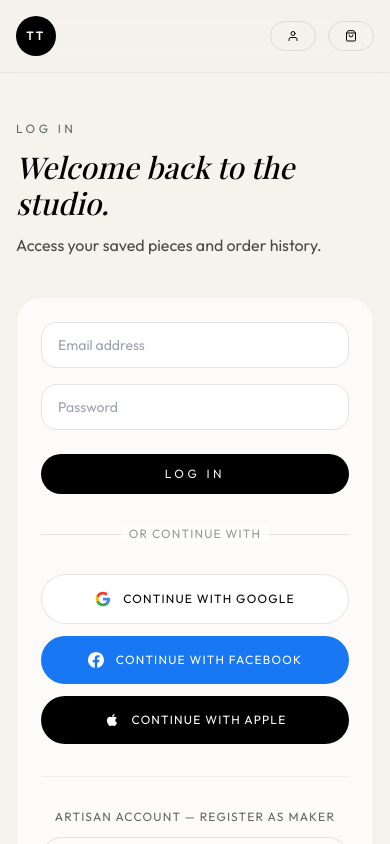
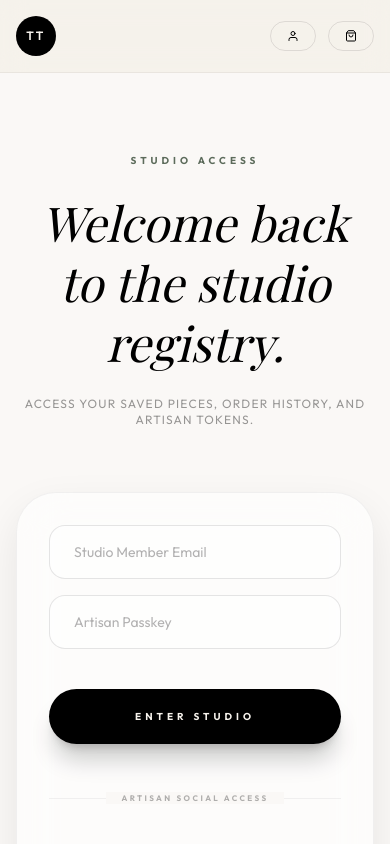
Before and after one commit to Ayushguleria73again/thread-and-timber, a Next.js app: page /auth/login in a window 390 px wide. Shown: the top 844 px of the page. Built offline with nearby package versions, Linux system fonts and the light colour scheme; no server answers; a web font is replaced by a local one.

Commit message:
feat: redesign auth pages with cinematic visuals and remove Apple login

```diff
--- a/src/app/api/auth/[...nextauth]/route.ts
+++ b/src/app/api/auth/[...nextauth]/route.ts
@@ -12,10 +12,6 @@ const handler = NextAuth({
         FacebookProvider({
             clientId: process.env.FACEBOOK_CLIENT_ID || "",
             clientSecret: process.env.FACEBOOK_CLIENT_SECRET || "",
-        }),
-        AppleProvider({
-            clientId: process.env.APPLE_ID || "",
-            clientSecret: process.env.APPLE_CLIENT_SECRET || "",
         }),
     ],
     callbacks: {
--- a/src/app/auth/login/page.tsx
+++ b/src/app/auth/login/page.tsx
@@ -9,7 +9,18 @@ import Footer from "@/components/layout/Footer";
 import SectionHeading from "@/components/ui/SectionHeading";
 import { useAuth } from "@/components/auth/AuthProvider";
 
+import { motion } from "framer-motion";
 import { Suspense } from "react";
+
+const foyerVariants = {
+  hidden: { opacity: 0, scale: 0.98, y: 10 },
+  visible: {
+    opacity: 1,
+    scale: 1,
+    y: 0,
+    transition: { duration: 1.2, ease: [0.16, 1, 0.3, 1] }
+  }
+};
 
 function LoginForm() {
   const router = useRouter();
@@ -33,7 +44,7 @@ function LoginForm() {
     setError("");
     const ok = await login(email.trim(), password);
     if (!ok) {
-      setError("Invalid email or password.");
+      setError("Invalid credentials. Try again.");
       setIsLoading(false);
       return;
     }
@@ -42,48 +53,58 @@ function LoginForm() {
   };
 
   return (
+    <motion.div
+      initial="hidden"
+      animate="visible"
+      variants={foyerVariants}
+      className="mt-10 mx-auto max-w-lg"
+    >
       <form
         onSubmit={handleSubmit}
-      className="mt-10 max-w-lg rounded-3xl border border-black/5 bg-white/70 p-6"
+        className="rounded-[2.5rem] border border-black/5 bg-white/60 p-8 shadow-soft backdrop-blur-xl lg:p-10"
       >
+        <div className="space-y-4">
           <input
             type="email"
-        placeholder="Email address"
+            placeholder="Studio Member Email"
             value={email}
             onChange={(event) => setEmail(event.target.value)}
-        className="w-full rounded-2xl border border-black/10 bg-white px-4 py-3 text-sm"
+            className="w-full rounded-2xl border border-black/10 bg-white/50 px-6 py-4 text-sm focus:border-black outline-none transition-all placeholder:text-black/30"
           />
           <input
             type="password"
-        placeholder="Password"
+            placeholder="Artisan Passkey"
             value={password}
             onChange={(event) => setPassword(event.target.value)}
-        className="mt-4 w-full rounded-2xl border border-black/10 bg-white px-4 py-3 text-sm"
+            className="w-full rounded-2xl border border-black/10 bg-white/50 px-6 py-4 text-sm focus:border-black outline-none transition-all placeholder:text-black/30"
           />
-      {error ? (
-        <p className="mt-3 text-sm text-red-500">{error}</p>
-      ) : null}
+        </div>
+
+        {error && (
+            <p className="mt-4 text-[10px] uppercase tracking-widest text-red-500 font-bold ml-2">{error}</p>
+        )}
+
         <button
           disabled={isLoading}
-        className="mt-6 w-full rounded-full bg-black px-6 py-3 text-xs uppercase tracking-[0.3em] text-sand disabled:bg-black/50"
+          className="mt-10 w-full rounded-full bg-black px-8 py-5 text-[10px] uppercase tracking-[0.4em] font-bold text-sand shadow-xl shadow-black/20 hover:bg-black/90 active:scale-[0.98] transition-all disabled:bg-black/40"
         >
-        {isLoading ? "Authenticating..." : "Log in"}
+          {isLoading ? "Validating..." : "Enter Studio"}
         </button>
 
-      <div className="relative mt-8">
+        <div className="relative my-12">
           <div className="absolute inset-0 flex items-center">
-          <div className="w-full border-t border-black/10"></div>
+            <div className="w-full border-t border-black/5"></div>
           </div>
-        <div className="relative flex justify-center text-xs uppercase">
-          <span className="bg-white/70 px-2 tracking-widest text-black/40">Or continue with</span>
+          <div className="relative flex justify-center text-[8px] uppercase tracking-[0.3em] font-bold">
+            <span className="bg-[#FAF8F6] px-4 text-black/30">Artisan Social Access</span>
           </div>
         </div>
 
-      <div className="mt-8 grid grid-cols-1 gap-3">
+        <div className="grid grid-cols-2 gap-4">
           <button
             onClick={() => signIn("google")}
             type="button"
-          className="flex items-center justify-center gap-3 rounded-full border border-black/10 bg-white px-6 py-4 text-xs uppercase tracking-widest text-black transition-all hover:border-black/30 hover:shadow-lg active:scale-[0.98]"
+            className="flex items-center justify-center gap-3 rounded-2xl border border-black/[0.03] bg-white px-4 py-4 text-[10px] uppercase tracking-[0.2em] font-bold text-black transition-all hover:border-black/10 hover:shadow-soft hover:-translate-y-0.5 active:scale-95"
           >
             <svg className="h-4 w-4" viewBox="0 0 24 24">
               <path d="M22.56 12.25c0-.78-.07-1.53-.2-2.25H12v4.26h5.92c-.26 1.37-1.04 2.53-2.21 3.31v2.77h3.57c2.08-1.92 3.28-4.74 3.28-8.09z" fill="#4285F4" />
@@ -91,59 +112,48 @@ function LoginForm() {
               <path d="M5.84 14.09c-.22-.66-.35-1.36-.35-2.09s.13-1.43.35-2.09V7.07H2.18C1.43 8.55 1 10.22 1 12s.43 3.45 1.18 4.93l2.85-2.22.81-.62z" fill="#FBBC05" />
               <path d="M12 5.38c1.62 0 3.06.56 4.21 1.64l3.15-3.15C17.45 2.09 14.97 1 12 1 7.7 1 3.99 3.47 2.18 7.07l3.66 2.84c.87-2.6 3.3-4.53 6.16-4.53z" fill="#EA4335" />
             </svg>
-          Continue with Google
+            Google
           </button>
 
           <button
             onClick={() => signIn("facebook")}
             type="button"
-          className="flex items-center justify-center gap-3 rounded-full bg-[#1877F2] px-6 py-4 text-xs uppercase tracking-widest text-white transition-all hover:bg-[#166fe5] hover:shadow-lg active:scale-[0.98]"
+            className="flex items-center justify-center gap-3 rounded-2xl border border-black/[0.03] bg-white px-4 py-4 text-[10px] uppercase tracking-[0.2em] font-bold text-black transition-all hover:border-black/10 hover:shadow-soft hover:-translate-y-0.5 active:scale-95"
           >
             <svg className="h-4 w-4" fill="currentColor" viewBox="0 0 24 24">
               <path d="M24 12.073c0-6.627-5.373-12-12-12s-12 5.373-12 12c0 5.99 4.388 10.954 10.125 11.854v-8.385H7.078v-3.469h3.047V9.43c0-3.007 1.792-4.669 4.533-4.669 1.312 0 2.686.235 2.686.235v2.953H15.83c-1.491 0-1.956.925-1.956 1.874v2.25h3.328l-.532 3.469h-2.796v8.385C19.612 23.027 24 18.062 24 12.073z" />
             </svg>
-          Continue with Facebook
-        </button>
-
-        <button
-          onClick={() => signIn("apple")}
-          type="button"
-          className="flex items-center justify-center gap-3 rounded-full bg-black px-6 py-4 text-xs uppercase tracking-widest text-white transition-all hover:shadow-lg active:scale-[0.98]"
-        >
-          <svg className="h-4 w-4" fill="currentColor" viewBox="0 0 24 24">
-            <path d="M17.05 20.28c-.98.95-2.05.88-3.08.4-1.09-.5-2.08-.48-3.24 0-1.44.62-2.2.44-3.06-.4C2.79 15.25 3.51 7.59 9.05 7.31c1.35.07 2.29.74 3.08.75 1.18-.02 2.31-.93 3.57-.84 1.51.1 2.63.63 3.38 1.7-3.14 1.87-2.61 5.92.51 7.23-.62 1.57-1.44 3.12-2.54 4.13zM12.03 7.25c-.02-2.23 1.83-4.11 3.99-4.25.13 2.58-2.51 4.55-3.99 4.25z" />
-          </svg>
-          Continue with Apple
+            Meta
           </button>
         </div>
 
-      <div className="mt-8 border-t border-black/5 pt-8 text-center">
-        <p className="text-xs text-black/60 uppercase tracking-widest">
-          Artisan Account — Register as Maker
-        </p>
+        <div className="mt-12 text-center">
+            <p className="text-[10px] uppercase tracking-[0.3em] font-bold text-black/20">Artisan Account Required</p>
             <Link
                 href="/auth/signup"
-          className="mt-3 inline-block w-full rounded-full border border-black/10 px-6 py-3 text-xs uppercase tracking-[0.3em] text-black transition-colors hover:border-black/30"
+                className="mt-4 block text-[10px] uppercase tracking-[0.3em] font-bold text-black underline underline-offset-8 decoration-black/10 hover:decoration-black transition-all"
             >
                 Create Studio Identity
             </Link>
         </div>
       </form>
+    </motion.div>
   );
 }
 
 export default function LoginPage() {
   return (
-    <div className="min-h-screen bg-sand">
-      <section className="container-pad py-12">
-        <SectionHeading
-          label="Log in"
-          title="Welcome back to the studio."
-          subtitle="Access your saved pieces and order history."
-        />
+    <div className="min-h-screen bg-[#FAF8F6]">
+      <section className="container-pad py-20 lg:py-32">
+        <div className="flex flex-col items-center text-center max-w-2xl mx-auto mb-16">
+            <p className="text-[10px] uppercase tracking-[0.4em] font-bold text-moss mb-6">Studio Access</p>
+            <h1 className="font-serif text-5xl italic text-black leading-tight">Welcome back to the studio registry.</h1>
+            <p className="mt-6 text-xs uppercase tracking-widest text-black/40 max-w-md">Access your saved pieces, order history, and artisan tokens.</p>
+        </div>
+
         <Suspense fallback={
-          <div className="mt-10 max-w-lg rounded-3xl border border-black/5 bg-white/70 p-6 flex items-center justify-center">
-            <p className="text-sm uppercase tracking-widest text-black/40 animate-pulse">Loading login studio...</p>
+          <div className="mt-10 mx-auto max-w-lg rounded-[2.5rem] border border-black/5 bg-white/40 p-10 flex items-center justify-center min-h-[400px]">
+            <p className="text-[10px] uppercase tracking-[0.3em] font-bold text-black/20 animate-pulse">Gathering artisan credentials...</p>
           </div>
         }>
           <LoginForm />
--- a/src/app/auth/signup/page.tsx
+++ b/src/app/auth/signup/page.tsx
@@ -7,6 +7,19 @@ import { toast } from "sonner";
 import Footer from "@/components/layout/Footer";
 import SectionHeading from "@/components/ui/SectionHeading";
 import { useAuth } from "@/components/auth/AuthProvider";
+
+import { motion } from "framer-motion";
+import { signIn } from "next-auth/react";
+
+const foyerVariants = {
+  hidden: { opacity: 0, scale: 0.98, y: 10 },
+  visible: {
+    opacity: 1,
+    scale: 1,
+    y: 0,
+    transition: { duration: 1.2, ease: [0.16, 1, 0.3, 1] }
+  }
+};
 
 export default function SignupPage() {
   const router = useRouter();
@@ -37,111 +50,106 @@ export default function SignupPage() {
   };
 
   return (
-    <div className="min-h-screen bg-sand">
-      <section className="container-pad py-12">
-        <SectionHeading
-          label="Sign up"
-          title="Create your studio account."
-          subtitle="Save favorites, track orders, and get early drop access."
-        />
+    <div className="min-h-screen bg-[#FAF8F6]">
+      <section className="container-pad py-20 lg:py-32">
+        <div className="flex flex-col items-center text-center max-w-2xl mx-auto mb-16">
+            <p className="text-[10px] uppercase tracking-[0.4em] font-bold text-moss mb-6">Studio Joinery</p>
+            <h1 className="font-serif text-5xl italic text-black leading-tight">Create your studio identity.</h1>
+            <p className="mt-6 text-xs uppercase tracking-widest text-black/40 max-w-md">Save favorites, track handcrafted orders, and get early drop access.</p>
+        </div>
+
+        <motion.div
+          initial="hidden"
+          animate="visible"
+          variants={foyerVariants}
+          className="mt-10 mx-auto max-w-lg"
+        >
           <form
             onSubmit={handleSubmit}
-          className="mt-10 max-w-lg rounded-3xl border border-black/5 bg-white/70 p-6"
+            className="rounded-[2.5rem] border border-black/5 bg-white/60 p-8 shadow-soft backdrop-blur-xl lg:p-10"
           >
+            <div className="space-y-4">
               <input
                 type="text"
-            placeholder="Full name"
+                placeholder="Artisan Full Name"
                 value={name}
                 onChange={(event) => setName(event.target.value)}
-            className="w-full rounded-2xl border border-black/10 bg-white px-4 py-3 text-sm"
+                className="w-full rounded-2xl border border-black/10 bg-white/50 px-6 py-4 text-sm focus:border-black outline-none transition-all placeholder:text-black/30"
               />
               <input
                 type="email"
-            placeholder="Email address"
+                placeholder="Registration Email"
                 value={email}
                 onChange={(event) => setEmail(event.target.value)}
-            className="mt-4 w-full rounded-2xl border border-black/10 bg-white px-4 py-3 text-sm"
+                className="w-full rounded-2xl border border-black/10 bg-white/50 px-6 py-4 text-sm focus:border-black outline-none transition-all placeholder:text-black/30"
               />
               <input
                 type="password"
-            placeholder="Create password"
+                placeholder="Create Studio Passkey"
                 value={password}
                 onChange={(event) => setPassword(event.target.value)}
-            className="mt-4 w-full rounded-2xl border border-black/10 bg-white px-4 py-3 text-sm"
+                className="w-full rounded-2xl border border-black/10 bg-white/50 px-6 py-4 text-sm focus:border-black outline-none transition-all placeholder:text-black/30"
               />
-          {error ? (
-            <p className="mt-3 text-sm text-red-500">{error}</p>
-          ) : null}
+            </div>
+
+            {error && (
+                <p className="mt-4 text-[10px] uppercase tracking-widest text-red-500 font-bold ml-2">{error}</p>
+            )}
+
             <button
               disabled={isLoading}
-            className="mt-6 w-full rounded-full bg-black px-6 py-3 text-xs uppercase tracking-[0.3em] text-sand disabled:bg-black/50"
+              className="mt-10 w-full rounded-full bg-black px-8 py-5 text-[10px] uppercase tracking-[0.4em] font-bold text-sand shadow-xl shadow-black/20 hover:bg-black/90 active:scale-[0.98] transition-all disabled:bg-black/40"
             >
-            {isLoading ? "Creating account..." : "Create account"}
+              {isLoading ? "Synchronizing..." : "Create Identity"}
             </button>
 
-          <div className="relative mt-8">
+            <div className="relative my-12">
               <div className="absolute inset-0 flex items-center">
-              <div className="w-full border-t border-black/10"></div>
+                <div className="w-full border-t border-black/5"></div>
               </div>
-            <div className="relative flex justify-center text-xs uppercase">
-              <span className="bg-white/70 px-2 tracking-widest text-black/40">Or join with</span>
+              <div className="relative flex justify-center text-[8px] uppercase tracking-[0.3em] font-bold">
+                <span className="bg-[#FAF8F6] px-4 text-black/30">Artisan Social Joinery</span>
               </div>
             </div>
 
-          <div className="mt-6 grid grid-cols-2 gap-4">
+            <div className="grid grid-cols-2 gap-4">
               <button
-              onClick={() => toast.info("Google signup coming soon")}
+                onClick={() => signIn("google")}
                 type="button"
-              className="flex items-center justify-center gap-2 rounded-full border border-black/10 bg-white px-4 py-3 text-xs uppercase tracking-widest text-black transition-all hover:bg-white hover:border-black/30"
+                className="flex items-center justify-center gap-3 rounded-2xl border border-black/[0.03] bg-white px-4 py-4 text-[10px] uppercase tracking-[0.2em] font-bold text-black transition-all hover:border-black/10 hover:shadow-soft hover:-translate-y-0.5 active:scale-95"
               >
                 <svg className="h-4 w-4" viewBox="0 0 24 24">
-                <path
-                  d="M22.56 12.25c0-.78-.07-1.53-.2-2.25H12v4.26h5.92c-.26 1.37-1.04 2.53-2.21 3.31v2.77h3.57c2.08-1.92 3.28-4.74 3.28-8.09z"
-                  fill="#4285F4"
-                />
-                <path
-                  d="M12 23c2.97 0 5.46-.98 7.28-2.66l-3.57-2.77c-.98.66-2.23 1.06-3.71 1.06-2.86 0-5.29-1.93-6.16-4.53H2.18v2.84C3.99 20.53 7.7 23 12 23z"
-                  fill="#34A853"
-                />
-                <path
-                  d="M5.84 14.09c-.22-.66-.35-1.36-.35-2.09s.13-1.43.35-2.09V7.07H2.18C1.43 8.55 1 10.22 1 12s.43 3.45 1.18 4.93l2.85-2.22.81-.62z"
-                  fill="#FBBC05"
-                />
-                <path
-                  d="M12 5.38c1.62 0 3.06.56 4.21 1.64l3.15-3.15C17.45 2.09 14.97 1 12 1 7.7 1 3.99 3.47 2.18 7.07l3.66 2.84c.87-2.6 3.3-4.53 6.16-4.53z"
-                  fill="#EA4335"
-                />
+                  <path d="M22.56 12.25c0-.78-.07-1.53-.2-2.25H12v4.26h5.92c-.26 1.37-1.04 2.53-2.21 3.31v2.77h3.57c2.08-1.92 3.28-4.74 3.28-8.09z" fill="#4285F4" />
+                  <path d="M12 23c2.97 0 5.46-.98 7.28-2.66l-3.57-2.77c-.98.66-2.23 1.06-3.71 1.06-2.86 0-5.29-1.93-6.16-4.53H2.18v2.84C3.99 20.53 7.7 23 12 23z" fill="#34A853" />
+                  <path d="M5.84 14.09c-.22-.66-.35-1.36-.35-2.09s.13-1.43.35-2.09V7.07H2.18C1.43 8.55 1 10.22 1 12s.43 3.45 1.18 4.93l2.85-2.22.81-.62z" fill="#FBBC05" />
+                  <path d="M12 5.38c1.62 0 3.06.56 4.21 1.64l3.15-3.15C17.45 2.09 14.97 1 12 1 7.7 1 3.99 3.47 2.18 7.07l3.66 2.84c.87-2.6 3.3-4.53 6.16-4.53z" fill="#EA4335" />
                 </svg>
                 Google
               </button>
+
               <button
-              onClick={() => toast.info("GitHub signup coming soon")}
+                onClick={() => signIn("facebook")}
                 type="button"
-              className="flex items-center justify-center gap-2 rounded-full border border-black/10 bg-white px-4 py-3 text-xs uppercase tracking-widest text-black transition-all hover:bg-white hover:border-black/30"
+                className="flex items-center justify-center gap-3 rounded-2xl border border-black/[0.03] bg-white px-4 py-4 text-[10px] uppercase tracking-[0.2em] font-bold text-black transition-all hover:border-black/10 hover:shadow-soft hover:-translate-y-0.5 active:scale-95"
               >
                 <svg className="h-4 w-4" fill="currentColor" viewBox="0 0 24 24">
-                <path
-                  fillRule="evenodd"
-                  d="M12 2C6.477 2 2 6.484 2 12.017c0 4.425 2.865 8.18 6.839 9.504.5.092.682-.217.682-.483 0-.237-.008-.868-.013-1.703-2.782.605-3.369-1.343-3.369-1.343-.454-1.158-1.11-1.466-1.11-1.466-.908-.62.069-.608.069-.608 1.003.07 1.531 1.032 1.531 1.032.892 1.53 2.341 1.088 2.91.832.092-.647.35-1.088.636-1.338-2.22-.253-4.555-1.113-4.555-4.951 0-1.093.39-1.988 1.029-2.688-.103-.253-.446-1.272.098-2.65 0 0 .84-.27 2.75 1.026A9.564 9.564 0 0112 6.844c.85.004 1.705.115 2.504.337 1.909-1.296 2.747-1.027 2.747-1.027.546 1.379.202 2.398.1 2.651.64.7 1.028 1.595 1.028 2.688 0 3.848-2.339 4.695-4.566 4.943.359.309.678.92.678 1.855 0 1.338-.012 2.419-.012 2.747 0 .268.18.58.688.482A10.019 10.019 0 0022 12.017C22 6.484 17.522 2 12 2z"
-                  clipRule="evenodd"
-                />
+                  <path d="M24 12.073c0-6.627-5.373-12-12-12s-12 12c0 5.99 4.388 10.954 10.125 11.854v-8.385H7.078v-3.469h3.047V9.43c0-3.007 1.792-4.669 4.533-4.669 1.312 0 2.686.235 2.686.235v2.953H15.83c-1.491 0-1.956.925-1.956 1.874v2.25h3.328l-.532 3.469h-2.796v8.385C19.612 23.027 24 18.062 24 12.073z" />
                 </svg>
-              GitHub
+                Meta
               </button>
             </div>
 
-          <div className="mt-6 border-t border-black/5 pt-6 text-center">
-            <p className="text-xs text-black/60 uppercase tracking-widest">
-              Already have an account?
-            </p>
+            <div className="mt-12 text-center">
+                <p className="text-[10px] uppercase tracking-[0.3em] font-bold text-black/20">Existing Member?</p>
                 <Link
                     href="/auth/login"
-              className="mt-3 inline-block w-full rounded-full border border-black/10 px-6 py-3 text-xs uppercase tracking-[0.3em] text-black transition-colors hover:border-black/30"
+                    className="mt-4 block text-[10px] uppercase tracking-[0.3em] font-bold text-black underline underline-offset-8 decoration-black/10 hover:decoration-black transition-all"
                 >
-              Log in to studio
+                    Return to Login
                 </Link>
             </div>
           </form>
+        </motion.div>
       </section>
       <Footer />
     </div>
```
Lines whose indentation alone changed are shown as unchanged.
